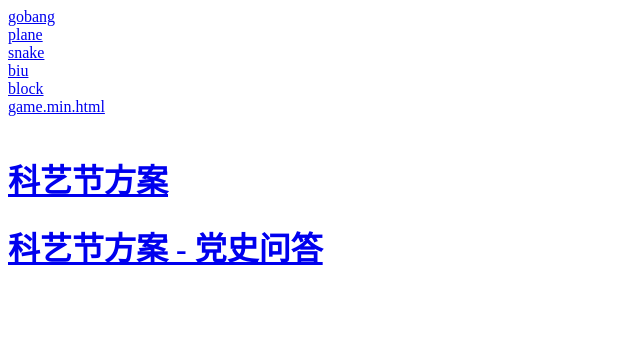
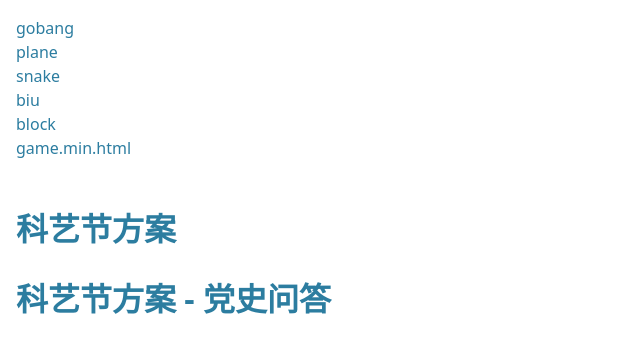
Before and after one commit to gpchn/games, a plain HTML site: page index.html in a window 1280 px wide. Shown: the whole page, without its empty margins (0-640 px from the left). Drawn offline with Linux system fonts and the light colour scheme.

Commit message:
Update index.html

```diff
--- a/index.html
+++ b/index.html
@@ -2,6 +2,25 @@
 <html>
   <head>
     <meta name="viewport" content="width=device-width, initial-scale=1.0, maximum-scale=1.0, user-scalable=no, viewport-fit=cover">
+    <style>
+      /* 简洁链接样式 */
+      a {
+        color: #2c7da0;        /* 柔和蓝色，护眼且现代 */
+        text-decoration: none; /* 移除默认下划线 */
+        transition: color 0.2s ease; /* 平滑颜色过渡 */
+      }
+      a:hover {
+        color: #1f5068;        /* 悬停时加深 */
+        text-decoration: underline; /* 悬停时显示下划线，保持可点性 */
+      }
+      /* 让链接列表更清晰，增加间距（极简调整，不干扰原有布局） */
+      body {
+        font-family: system-ui, -apple-system, 'Segoe UI', Roboto, sans-serif;
+        line-height: 1.5;
+        padding: 1rem;
+        margin: 0;
+      }
+    </style>
   </head>
   <body>
     <a href="https://gpchn.github.io/games/gobang.html">gobang</a><br>
```
